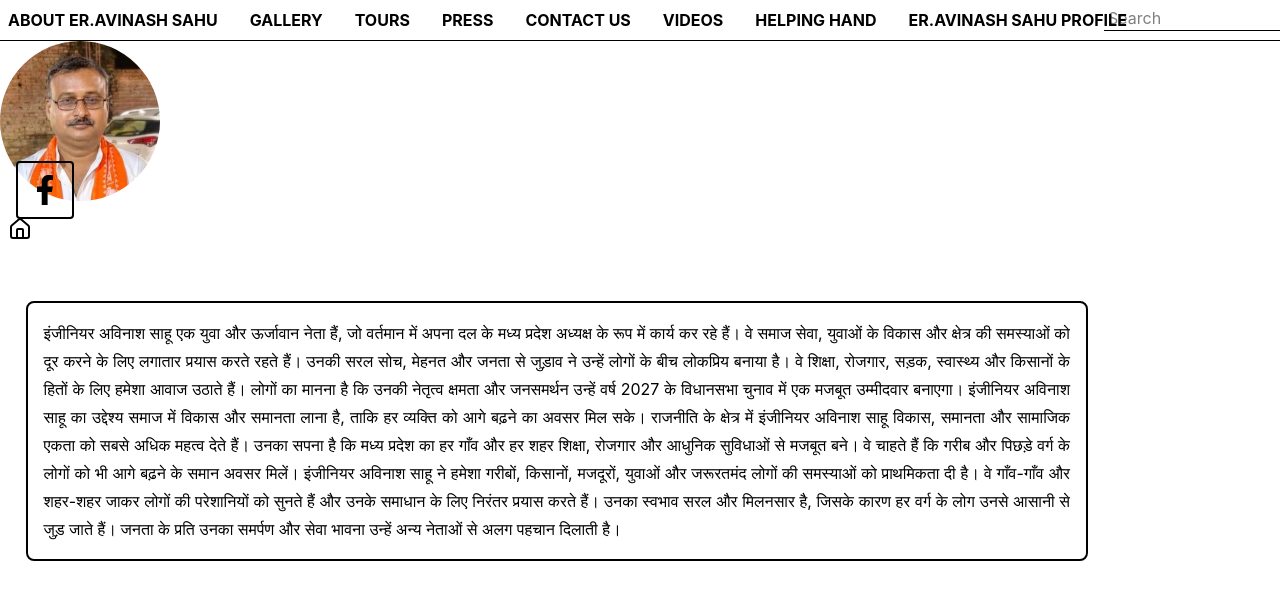
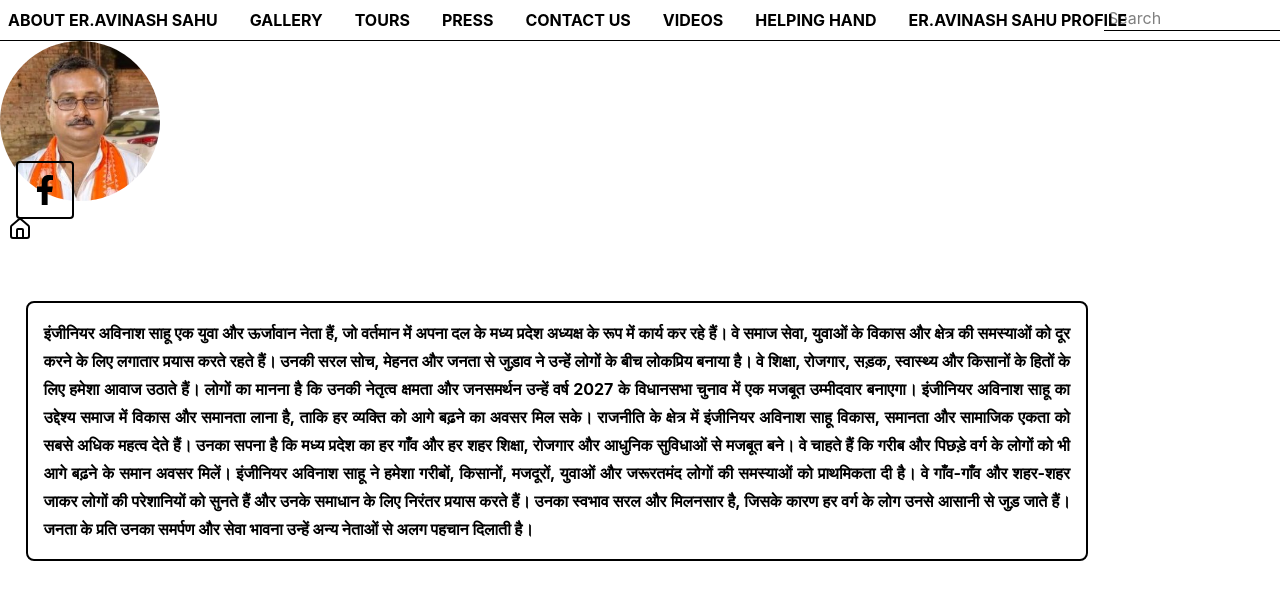
Before and after one commit to abhijeetpratapsahu-dev/gallery, a React (Vite) app: page /profile in a window 1280 px wide. Shown: the top 600 px of the page. Built offline with nearby package versions, Linux system fonts and the light colour scheme.

Commit message:
updated website

```diff
--- a/src/Component/Navbar/Pages/profile.jsx
+++ b/src/Component/Navbar/Pages/profile.jsx
@@ -5,13 +5,14 @@ import { FaFacebookF } from "react-icons/fa";
 const Home = () => {
   return (
     <div className='bg-white min-h-full min-w-full text-black relative'>
+      <div classNmame='w-full h-full'>
       <img className='h-40 w-40 rounded-full aspect-square object-cover flex justify-center items-center' src={profile}></img>
 
       <House className='absolute left-2 bottom-150 cursor-pointer hover:text-blue-300' onClick={function(){
           window.location.href = "/"
       }}/>
 
-      <div className='h-auto w-[83vw] border-2 border-black p-4 leading-7 rounded-lg absolute left-[2vw] bottom-[35vh]'>
+      <div className='h-auto w-[83vw] border-2 border-black p-4 leading-7 font-bold font-sans rounded-lg absolute left-[2vw] bottom-[35vh]'>
         <h1 className='text-justify w-full'>
           इंजीनियर अविनाश साहू एक युवा और ऊर्जावान नेता हैं,
           जो वर्तमान में अपना दल के मध्य प्रदेश अध्यक्ष के रूप में कार्य कर रहे हैं।
@@ -37,6 +38,7 @@ const Home = () => {
         </a>
       </div>
     </div>
+    </div>
   )
 }
 
```
